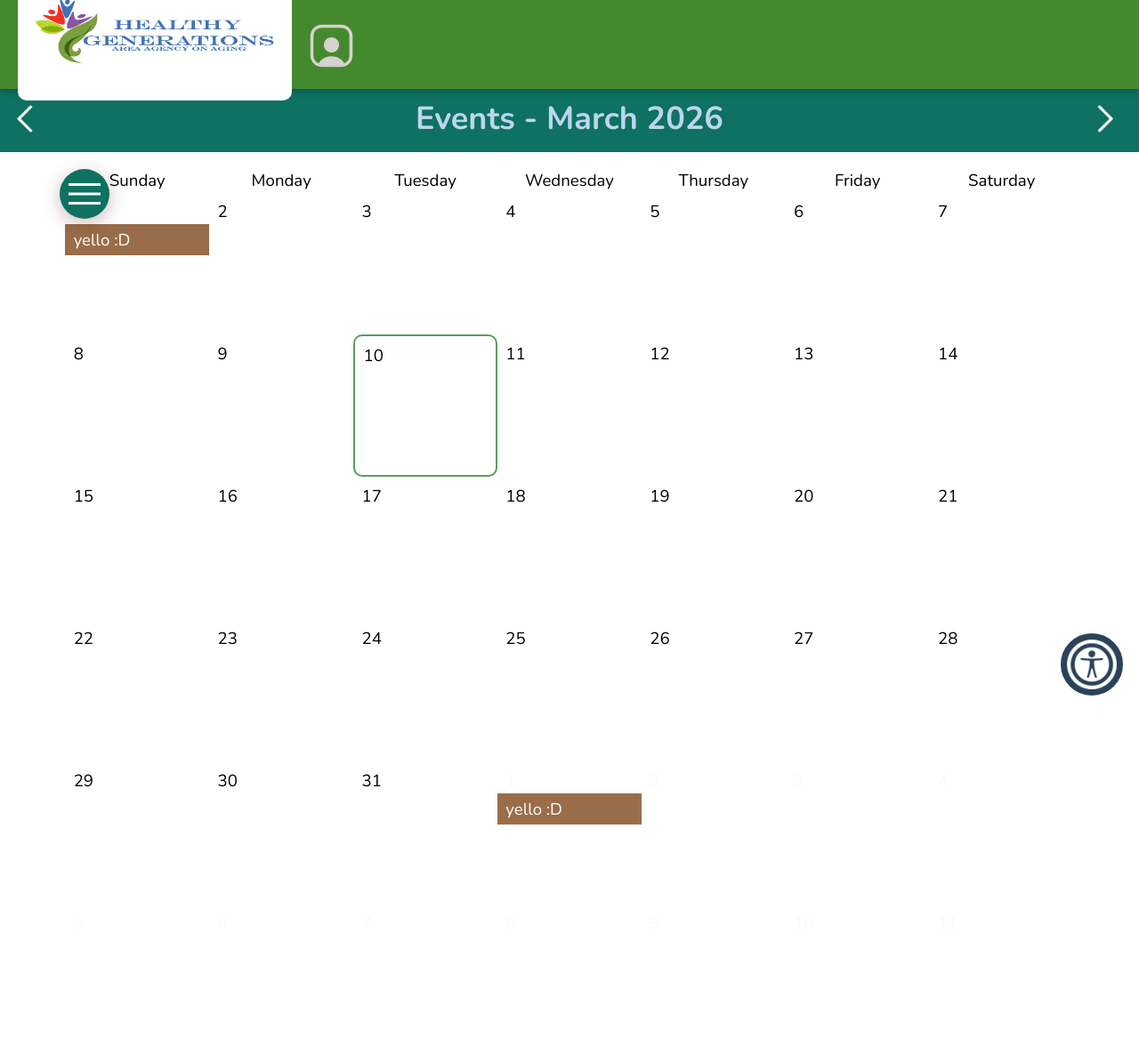
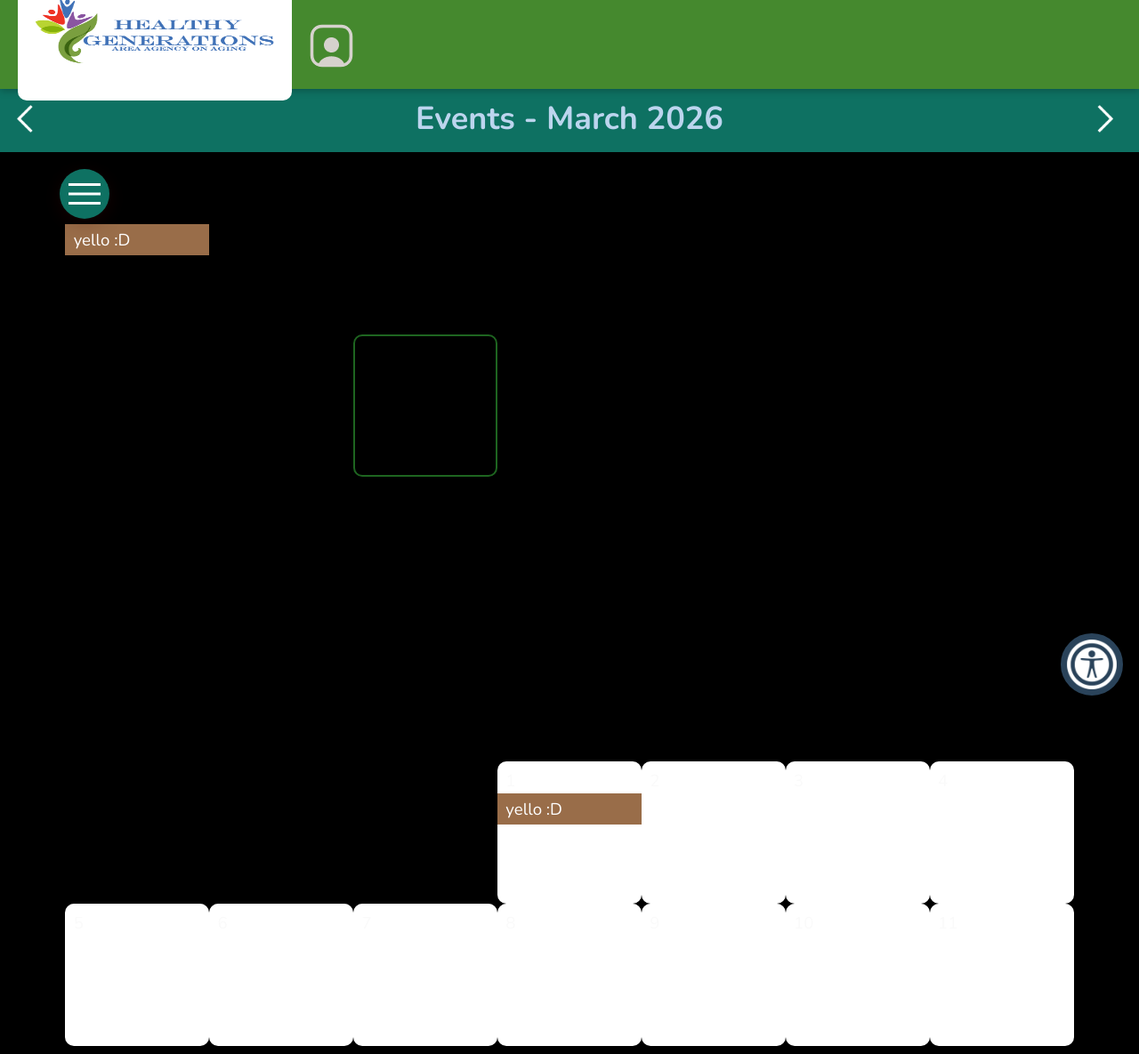
Before and after one commit to rylansedlacek/MobilityOptions, a PHP site: page /stepvarepo/calendar.php in a window 1280 px wide. Shown: the whole page at 89% size. Run offline with PHP 8.4, Linux system fonts and the light colour scheme; data comes from the database, SQL or seed files in the repository; data that the repository does not hold is empty.

Commit message:
base.css page-background-color change and page-font-color change

```diff
--- a/css/base.css
+++ b/css/base.css
@@ -50,8 +50,8 @@ table, td, tr, th, form, fieldset, em, button, a {
 
 :root {
     /* CSS variables that will be used across the page */
-    --page-background-color: rgba(0, 0, 0, 0);
-    --page-font-color: #000;
+    --page-background-color: black;
+    --page-font-color: black;
     --inactive-font-color: #fafafa;
     --inactive-background-color: rgb(255, 255, 255);
     --standout-background: #fafafa;
@@ -142,7 +142,7 @@ header {
 
 body {
     background-color: var(--page-background-color);
-    /* color: var(--page-font-color); */
+    color: var(--page-font-color);
     font-family: Montserrat;
 }
 
```
